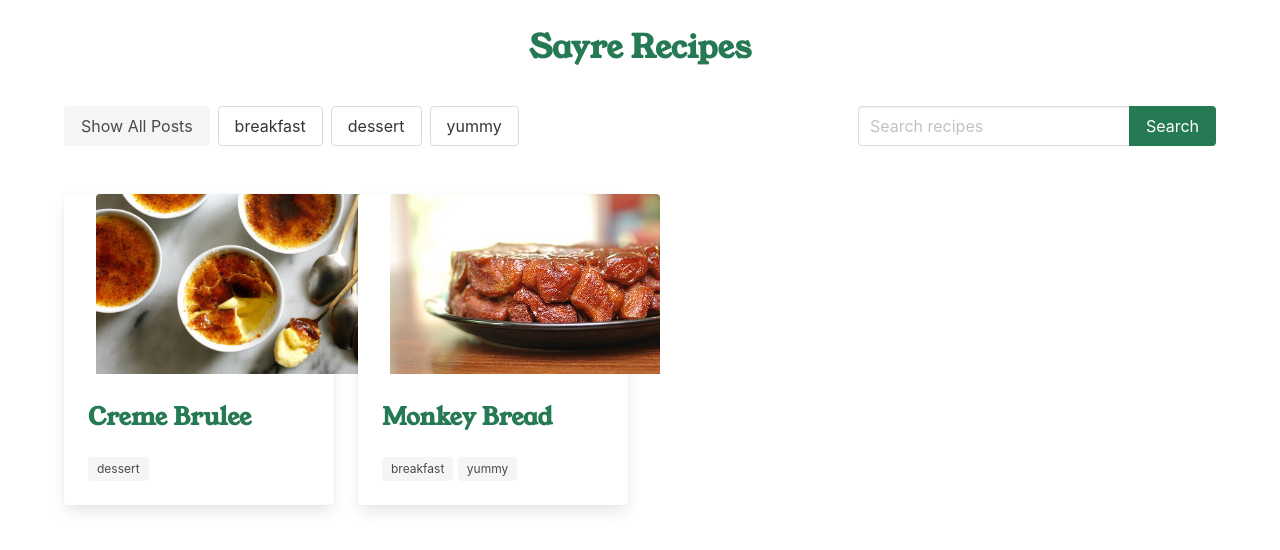
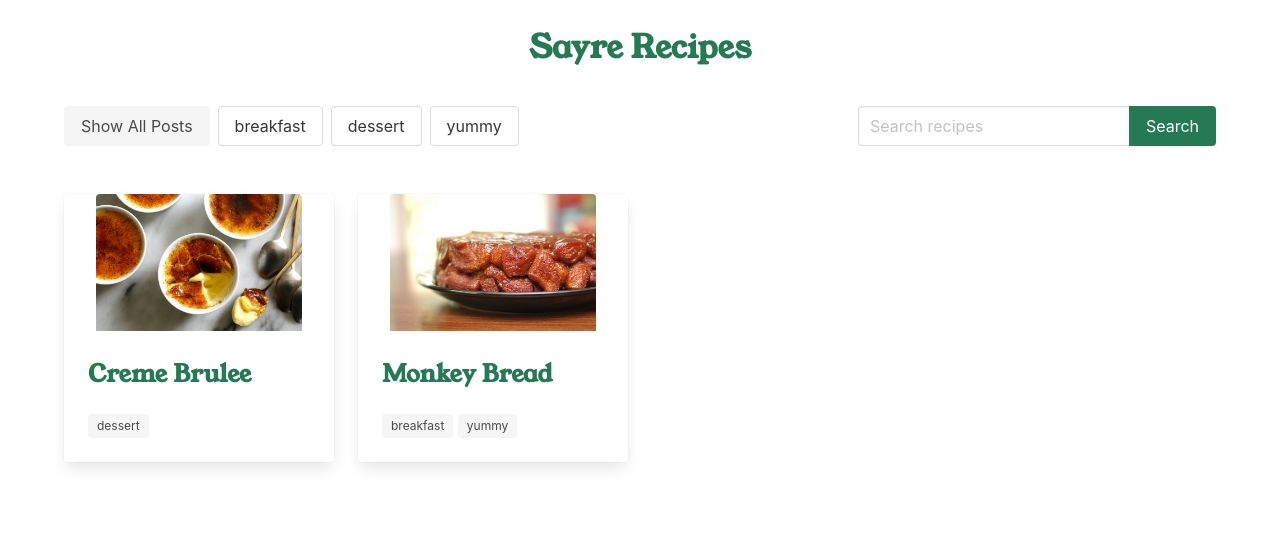
Before and after one commit to briansayre/recipes, a Jekyll site: the page built from index.md, in a window 1280 px wide. Shown: the top 550 px of the page. Built offline with Jekyll 4.4.1, drawn with Linux system fonts in a browser that asks for light colours.

Commit message:
update image

```diff
--- a/index.md
+++ b/index.md
@@ -67,8 +67,8 @@ layout: default
         <a href="{{ site.baseurl }}{{ post.url }}">
             <div class="card">
                 <div class="card-image">
-                    <figure class="image is-fullwidth">
-                        <img src="{{ site.baseurl }}{{ post.img }}" class="card-img" alt="image">
+                    <figure class="image">
+                        <img src="{{ site.baseurl }}{{ post.img }}" alt="image">
                     </figure>
                 </div>
                 <div class="card-content">
```
